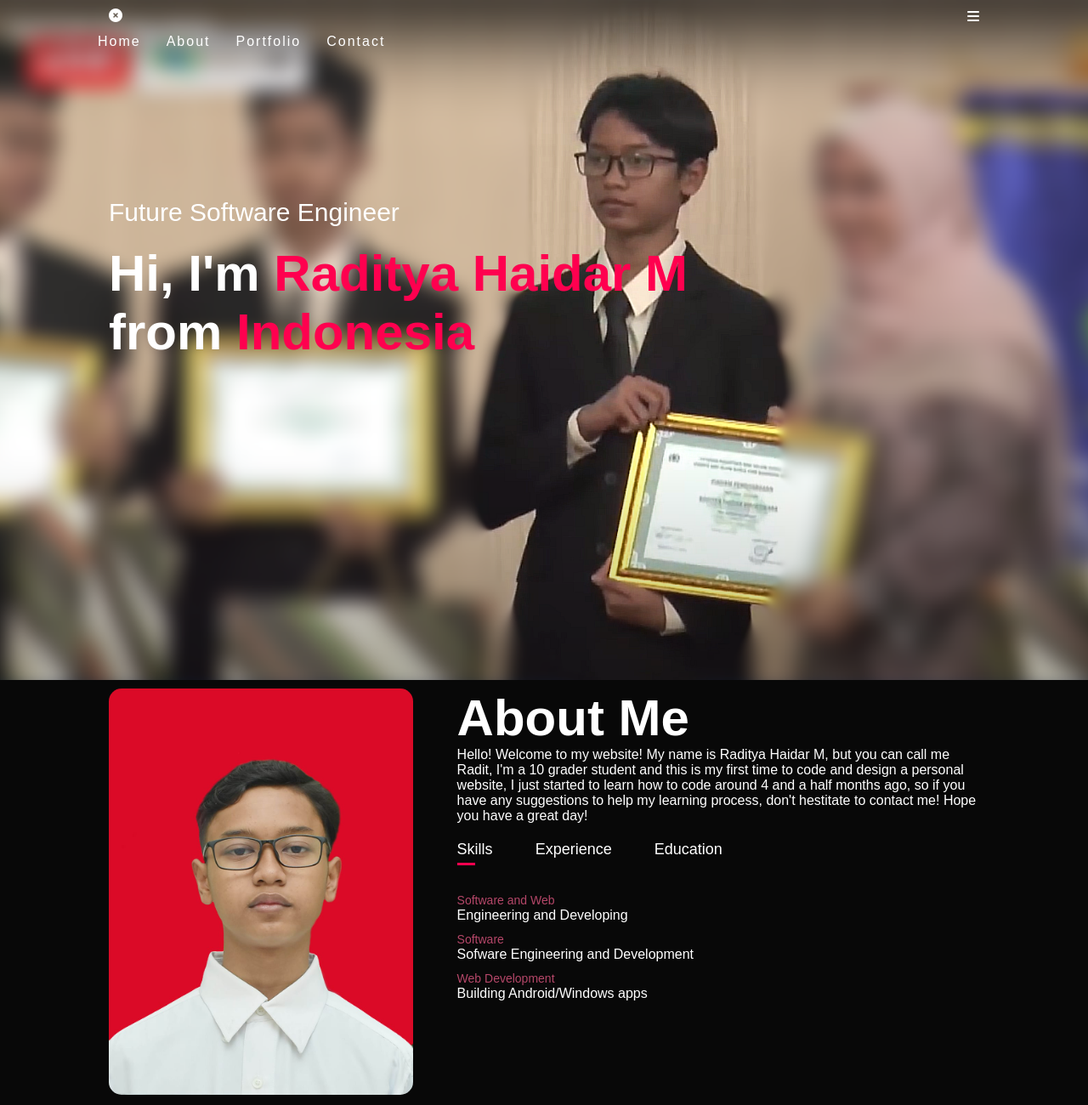
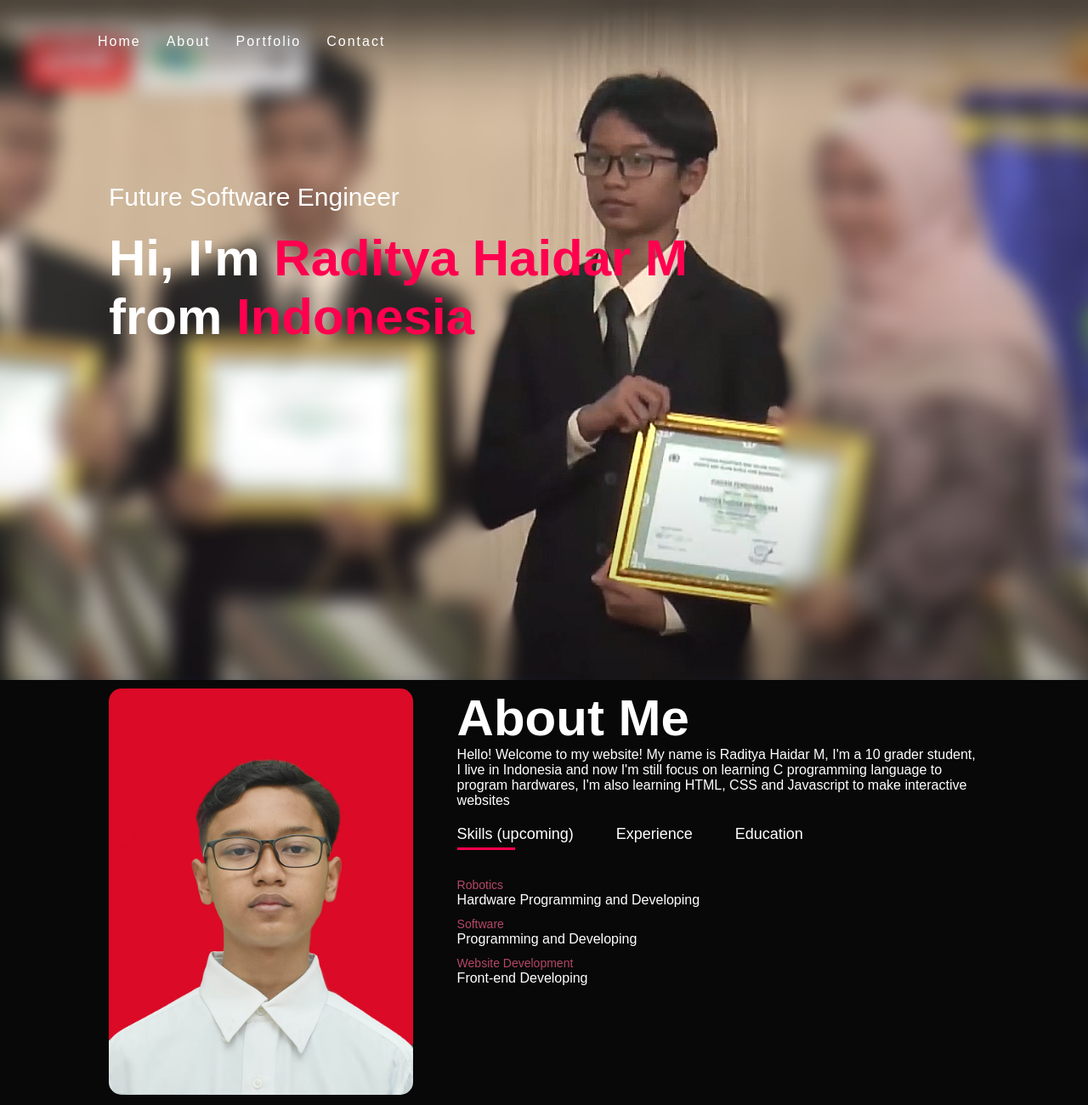
Before and after one commit to HaidarRaditya/haidarraditya.github.io, a plain HTML site: page index.html in a window 1280 px wide. Shown: the top 1300 px of the page at 85% size. Drawn offline with Linux system fonts and the light colour scheme.

Commit message:
index.html

```diff
--- a/index.html
+++ b/index.html
@@ -29,12 +29,7 @@
     </script>
 <div id="header">
     <div class="container">
-        <nav>
-            <ul id="sidemenu">
-                <i class="fa-solid fa-circle-xmark" onclick="closemenu()"></i>
-            </ul>
-            <i class="fa-solid fa-bars" onclick="openmenu()"></i>
-        </nav>
+
         <div class="header-text">
             <p>Future Software Engineer</p>
             <h1>Hi, I'm <span>Raditya Haidar M</span><br>from <span>Indonesia</span></h1>
@@ -50,23 +45,23 @@
             </div>
             <div class="About-col-2">
                 <h1 class="sub-title">About Me</h1>
-                <p>Hello! Welcome to my website! My name is Raditya Haidar M, but you can call me Radit, I'm a 10 grader student and this is my first time to code and design a personal website, I just started to learn how to code around 4 and a half months ago, so if you have any suggestions to help my learning process, don't hestitate to contact me! Hope you have a great day!</p>
+            <p>Hello! Welcome to my website! My name is Raditya Haidar M, I'm a 10 grader student, I live in Indonesia and now I'm still focus on learning C programming language to program hardwares, I'm also learning HTML, CSS and Javascript to make interactive websites </p>
 
                 <div class="tab-titles">
-                    <p class="tab-links active-link" onclick="opentab('skills')">Skills</p>
+                    <p class="tab-links active-link" onclick="opentab('skills')">Skills (upcoming)</p>
                     <p class="tab-links" onclick="opentab('experience')">Experience</p>
                     <p class="tab-links" onclick="opentab('education')">Education</p>
                 </div>
                 <div class="tab-contents active-tab" id="skills">
                     <ul>
-                        <li><span>Software and Web</span><br>Engineering and Developing</li>
-                        <li><span>Software</span><br>Sofware Engineering and Development</li>
-                        <li><span>Web Development</span><br>Building Android/Windows apps</li>
+                        <li><span>Robotics</span><br>Hardware Programming and Developing</li>
+                        <li><span>Software</span><br>Programming and Developing</li>
+                        <li><span>Website Development</span><br>Front-end Developing</li>
                     </ul>
                 </div>
                 <div class="tab-contents" id="experience">
                     <ul>
-                        <li><span>2023 - Current</span><br>None</li>
+                        <li><span>2023 - Current</span><br>2nd winner on Mechatron Robotic Arduino Creative Coding Competition</li>
                         <li><span>2020 - 2023</span><br>Best Hafizh for Tasmi' 11 Juz, 3 Gold Medal of English National Olympiad and 1 Silver Medal of Science National Olympiad</li>
                         <li><span>2018 - 2020</span><br>Managed to memorize 30 Juz of Qur'an within one and a half years</li>
                     </ul>
@@ -107,8 +102,8 @@
             <div class="work">
                 <img src="Images/work-3.jpg">
                 <div class="layer">
-                    <h3>Arduino C++ Coding</h3>
-                    <p>Here are my Arduino C++ Codes I used for my Robotic Projects and learning</p>
+                    <h3>Arduino C Programming Language Coding</h3>
+                    <p>Here are my Arduino C Programming Language Codes I used for my Robotic Programming Projects and learning</p>
                     <a href="https://github.com/HaidarRaditya/Arduino-Project"><i class="fas fa-link"></i></a>
                 </div>
             </div>
```
